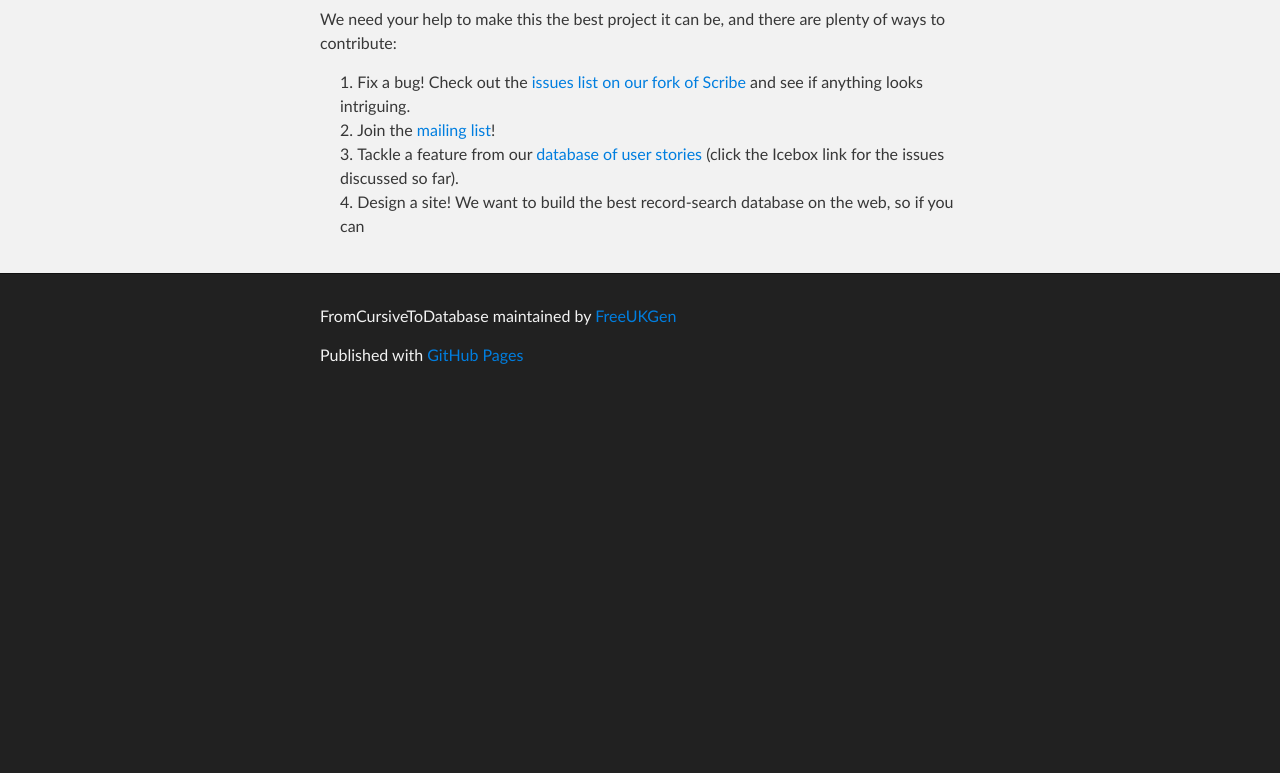
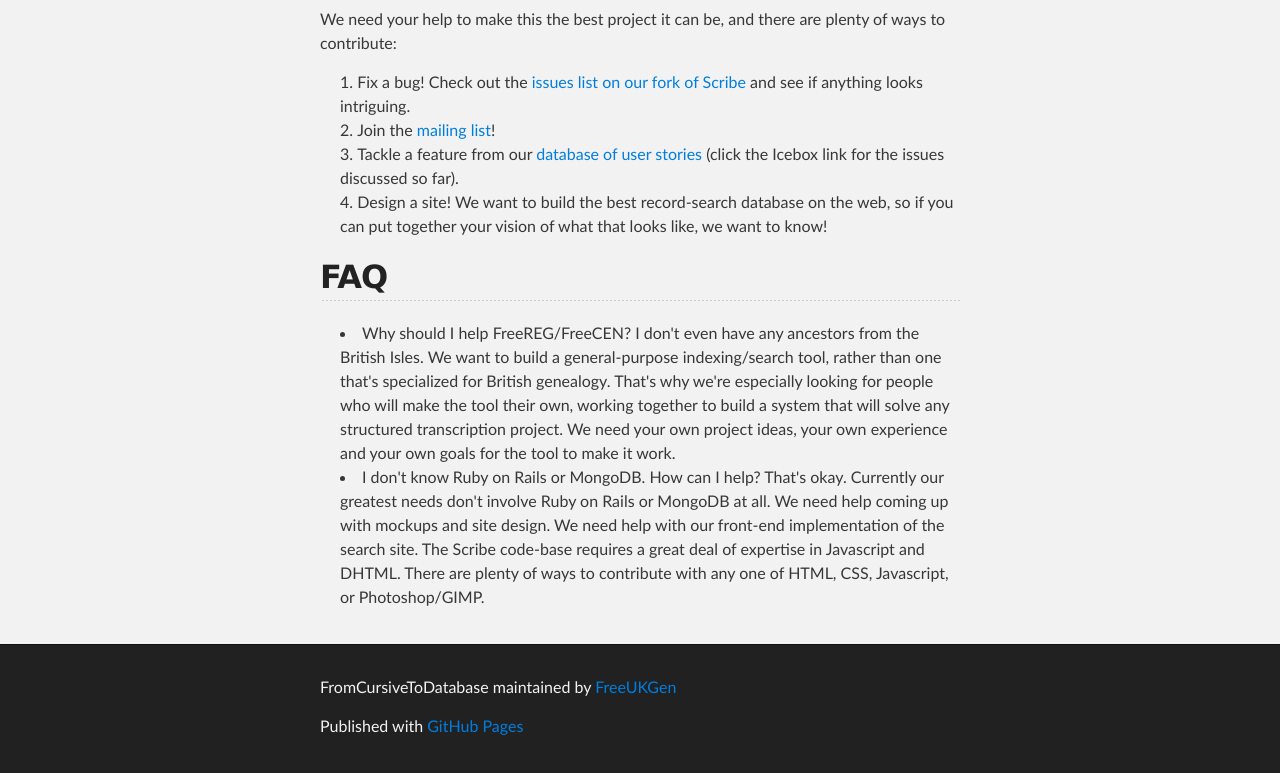
Before and after one commit to FreeUKGen/FromCursiveToDatabase, a plain HTML site: page index.html in a window 1280 px wide. Shown: the part 1252-2025 px from the top of the page. Before the commit the page ends 1654 px from the top, so only its background shows below. Drawn offline with Linux system fonts and the light colour scheme.

Commit message:
Further CTA and FAQ

```diff
--- a/index.html
+++ b/index.html
@@ -61,9 +61,25 @@
 </li>
 <li><b>Tackle</b> a feature from our <a href="https://www.pivotaltracker.com/projects/476329#">database of user stories</a> (click the Icebox link for the issues discussed so far).</li>
 <li>
-  <b>Design</b> a site!  We want to build the best record-search database on the web, so if you can
+  <b>Design</b> a site!  We want to build the best record-search database on the web, so if you can put together your vision of what that looks like, we want to know!
 </li>
 </ol>
+
+
+<h2>FAQ</h2>
+
+<ul>
+<li>
+	<b>Why should I help FreeREG/FreeCEN? I don't even have any ancestors from the British Isles.</b>  We want to build a general-purpose indexing/search tool, rather than one that's specialized for British genealogy.  That's why we're especially looking for people who will make the tool their own, working together to build a system that will solve any structured transcription project.  We need your own project ideas, your own experience and your own goals for the tool to make it work.
+</li>
+<li>
+	<b>I don't know Ruby on Rails or MongoDB.  How can I help?</b> That's okay.  Currently our greatest needs don't involve Ruby on Rails or MongoDB at all.  We need help coming up with mockups and site design.  We need help with our front-end implementation of the search site.  The Scribe code-base requires a great deal of expertise in Javascript and DHTML.  There are plenty of ways to contribute with any one of HTML, CSS, Javascript, or Photoshop/GIMP.
+</li>
+
+
+</ul>
+
+
       </section>
     </div>
 
```
